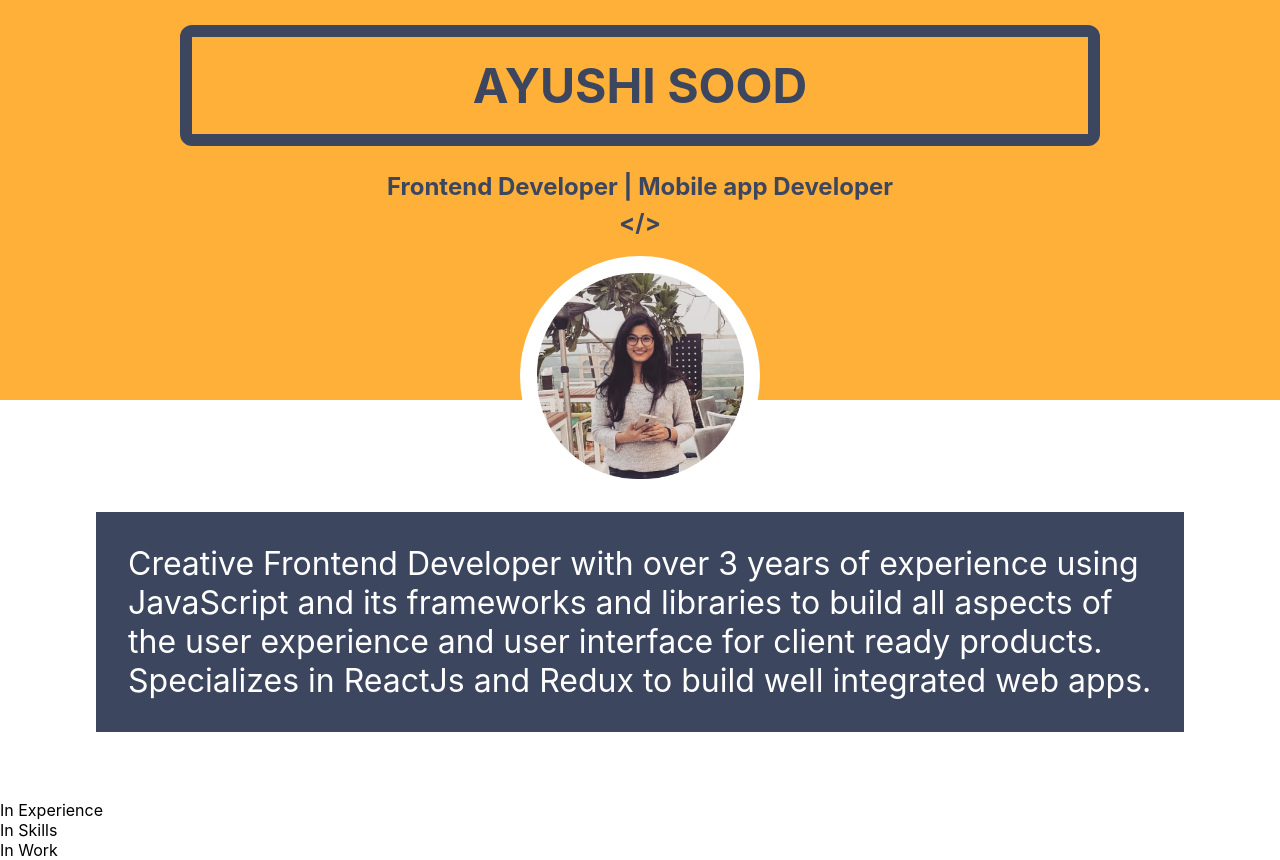
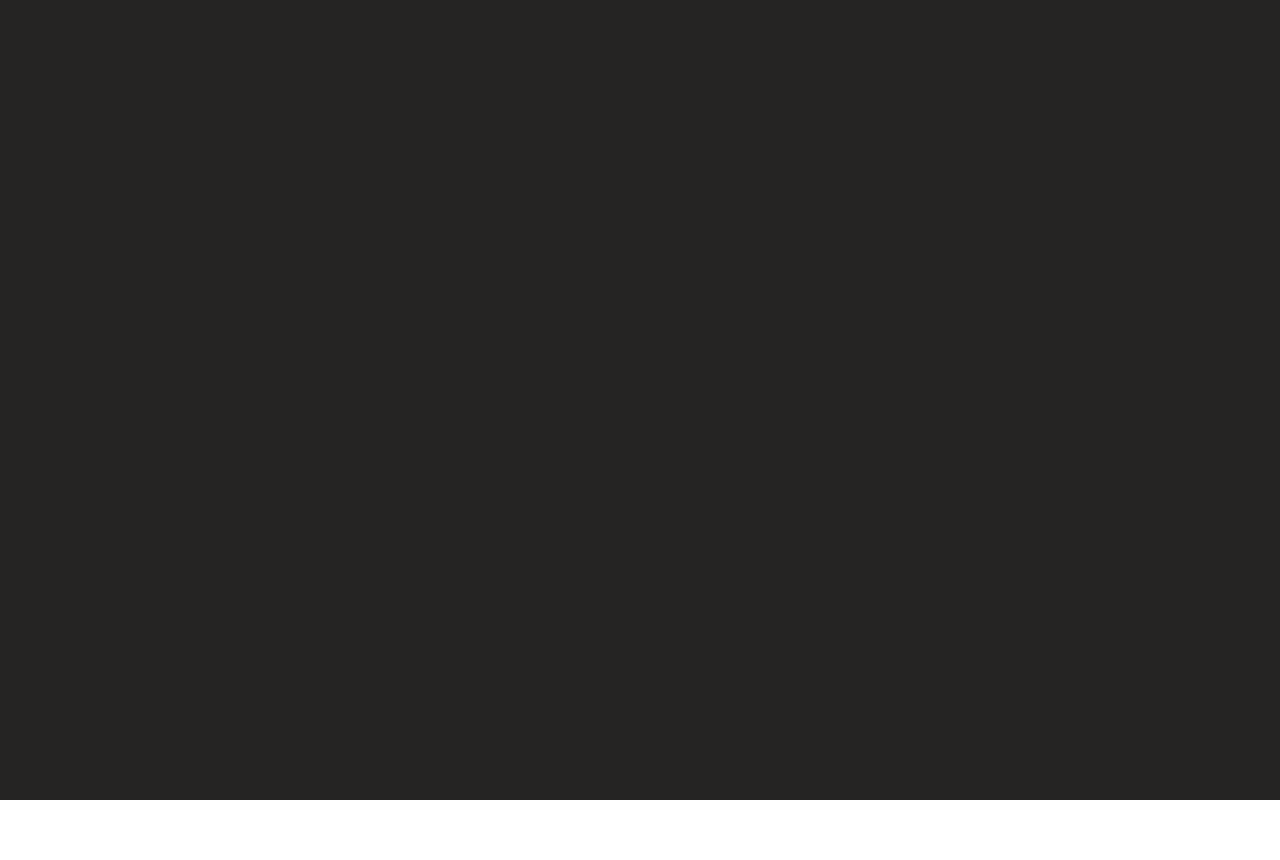
Before and after one commit to ayu-ayushisood/Portfolio, a React (Create React App) app: page / in a window 1280 px wide. After the commit the page ends 800 px from the top, so only its background shows below. Built offline with nearby package versions, Linux system fonts and the light colour scheme.

Commit message:
Revert "add basic routing and components"

```diff
--- a/package.json
+++ b/package.json
@@ -10,7 +10,6 @@
     "node-sass": "^6.0.0",
     "react": "^17.0.2",
     "react-dom": "^17.0.2",
-    "react-router-dom": "^5.2.0",
     "react-scripts": "4.0.3",
     "web-vitals": "^1.0.1",
     "workbox-background-sync": "^5.1.3",
--- a/src/App.css
+++ b/src/App.css
@@ -1,9 +1,5 @@
-:root {
-    --blue: #3C465F;
-    --yellow: #FFB038;
-    --fullwidth: 100%;
-}
 .main_app_container {
+    background-color: #252423;
     height: 100%;
     width: 100%;
     position: absolute;
--- a/src/App.js
+++ b/src/App.js
@@ -1,31 +1,11 @@
+import logo from './logo.svg';
 import './App.css';
-import Home from './Screens/home'
-import Experience from './Screens/experience';
-import Work from './Screens/work';
-import Skills from './Screens/skills';
-
-import {
-  BrowserRouter as Router,
-  Switch,
-  Route,
-} from 'react-router-dom';
 
 function App() {
   return (
-    <Router>
-      <div className="main_app_container">
-        <Switch>
-          <Route path={"/experience"} name="Experience" component={Experience}/>
-          <Route path={"/work"} name="Work" component={Work}/>
-          <Route path={"/skills"} name="Skills" component={Skills}/>
-          <Route path="/">
-            <Home />
-          </Route>
-        </Switch>
+    <div className="main_app_container">
 
-
-      </div>
-    </Router>
+    </div>
   );
 }
 
--- a/src/Screens/experience/index.js
+++ /dev/null
@@ -1,11 +0,0 @@
-import React from 'react';
-
-const Experience = () => {
-    return (
-        <div >
-            In Experience
-        </div>
-    );
-}
-
-export default Experience;
--- a/src/Screens/home/index.js
+++ /dev/null
@@ -1,21 +0,0 @@
-import React from 'react';
-
-import Experience from '../experience'
-import Landing from '../landing'
-import Work from '../work'
-import Skills from '../skills'
-
-import './style.css';
-
-const Home = () => {
-    return (
-        <div className="home">
-            <Landing />
-            <Experience />
-            <Skills />
-            <Work />
-        </div>
-    );
-}
-
-export default Home;
--- a/src/Screens/home/style.css
+++ /dev/null
@@ -1,4 +0,0 @@
-
-.home {
-    height: 100%;
-}
--- a/src/Screens/landing/index.js
+++ /dev/null
@@ -1,32 +0,0 @@
-import React from 'react';
-import './style.css';
-import Img from '../../assets/images/ayushi.png'
-
-const Landing = () => {
-    return (
-        <div className="home">
-
-            <div className="top-section">
-                <div className="name-container">
-                    <h1 className="name">AYUSHI SOOD</h1>
-                </div>
-                <div className="headline">
-                    <h2>Frontend Developer | Mobile app Developer</h2>
-                </div>
-                <div className="code-symbol">
-                    <h2>{`</>`}</h2>
-                </div>
-                <div className="image-container">
-                    <img src={Img} className="profile-pic" alt="Profile Picture" />
-                </div>
-            </div>
-            <div className="bottom-section">
-                <div className="about-container">
-                    <p>Creative Frontend Developer with over 3 years of experience using JavaScript and its frameworks and libraries to build all aspects of the user experience and user interface for client ready products. Specializes in ReactJs and Redux to build well integrated web apps.</p>
-                </div>
-            </div>
-        </div>
-    );
-}
-
-export default Landing;
--- a/src/Screens/landing/style.css
+++ /dev/null
@@ -1,66 +0,0 @@
-.top-section, .bottom-section {
-    height: 50%;
-    /* risky */
-    display: flex;
-    justify-content: center;
-}
-
-.top-section {
-    background-color: var(--yellow);
-}
-
-.name-container {
-    border: 12px solid var(--blue);
-    border-radius: 12px;
-    width: 70%;
-    position: absolute;
-    top: 25px;
-    text-align: center;
-}
-
-.name {
-    /* color: #3C465F; */
-    color: var(--blue);
-    font-size: 3em;
-    margin: 0.4em 0;
-}
-
-.headline {
-    position: absolute;
-    top: 19%;
-    color: var(--blue);
-}
-
-.code-symbol {
-    position: absolute;
-    top: 23.5%;
-    color: var(--blue);
-}
-
-.image-container {
-    background-color: white;
-    height: 240px;
-    width: 240px;
-    position: absolute;
-    top: 32%;
-    border-radius: 120px;
-    display: flex;
-    justify-content: center;
-    align-items: center;
-}
-
-.profile-pic {
-    height: 206px;
-    width: 207px;
-}
-
-.about-container {
-    background-color: var(--blue);
-    color: white;
-    width: 80%;
-    height: fit-content;
-    position: relative;
-    padding: 0 1em;
-    font-size: 2em;
-    top: 28%;
-}
--- a/src/Screens/skills/index.js
+++ /dev/null
@@ -1,11 +0,0 @@
-import React from 'react';
-
-const Skills = () => {
-    return (
-        <div >
-            In Skills
-        </div>
-    );
-}
-
-export default Skills;
--- a/src/Screens/work/index.js
+++ /dev/null
@@ -1,11 +0,0 @@
-import React from 'react';
-
-const Work = () => {
-    return (
-        <div >
-            In Work
-        </div>
-    );
-}
-
-export default Work;
```
Also changed, not shown: src/assets/images/ayushi.png (deleted).
